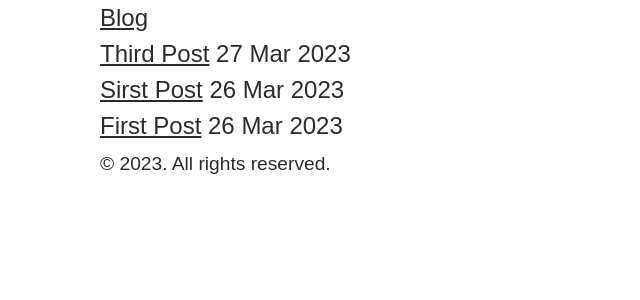
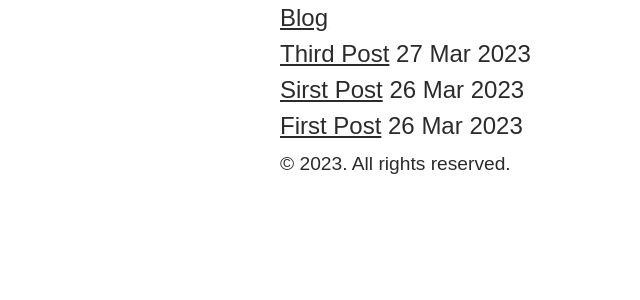
Before and after one commit to aflim/blog, a Jekyll site: the page built from index.html, in a window 1280 px wide. Shown: the top 300 px of the page, without its empty margins (0-640 px from the left). Built offline with Jekyll 4.4.1, drawn with Linux system fonts in a browser that asks for light colours; the list of posts is cut into pages by our own code.

Commit message:
Update _layout.scss

```diff
--- a/_sass/_layout.scss
+++ b/_sass/_layout.scss
@@ -1,5 +1,5 @@
 .container {
-  max-inline-size: 45em;
+  max-inline-size: 30em;
   padding-inline: var(--spacer-base);
   margin-inline: auto;
 }
```
